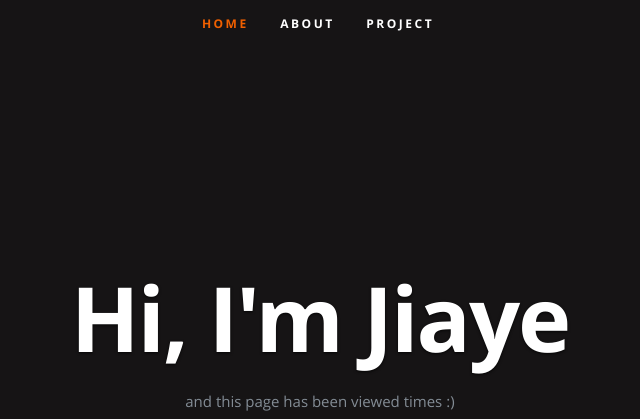
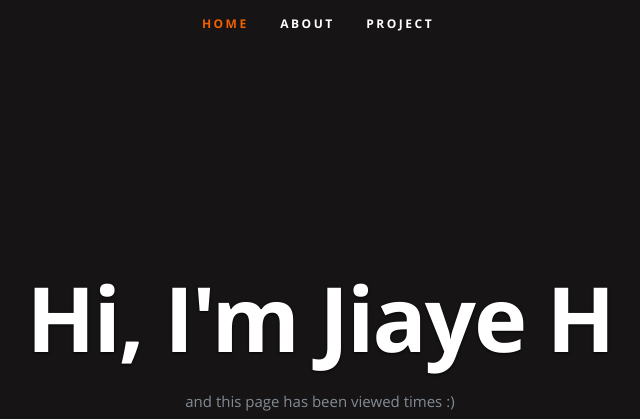
Before and after one commit to JiayeHuang/digitalResume, a plain HTML site: page frontend/index.html in a window 1280 px wide. Shown: the top 419 px of the page, without its empty margins (322-962 px from the left). Drawn offline with nearby package versions, Linux system fonts and the light colour scheme; no server answers.

Commit message:
test CICD

```diff
--- a/frontend/index.html
+++ b/frontend/index.html
@@ -54,7 +54,7 @@
 
       <div class="row banner">
          <div class="banner-text">
-            <h1 class="responsive-headline">Hi, I'm Jiaye</h1>
+            <h1 class="responsive-headline">Hi, I'm Jiaye H</h1>
 
             <p>and this page has been viewed <a id="counter"></a> times :) </p>
             <ul class="social">
```
